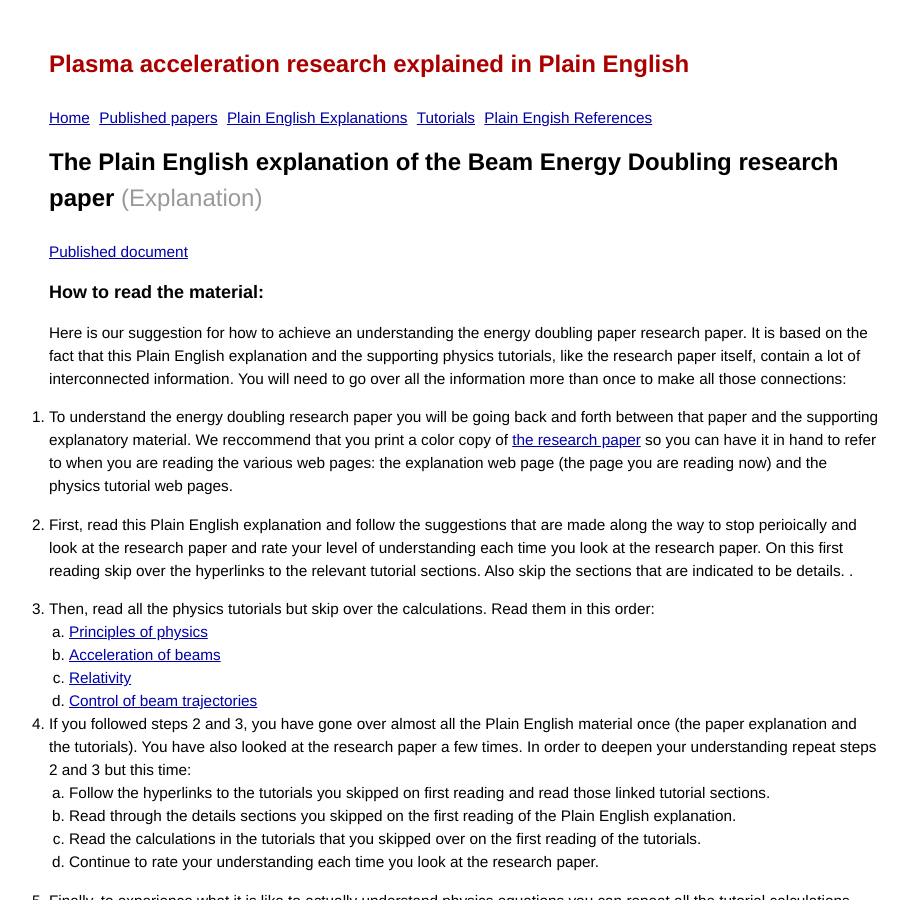
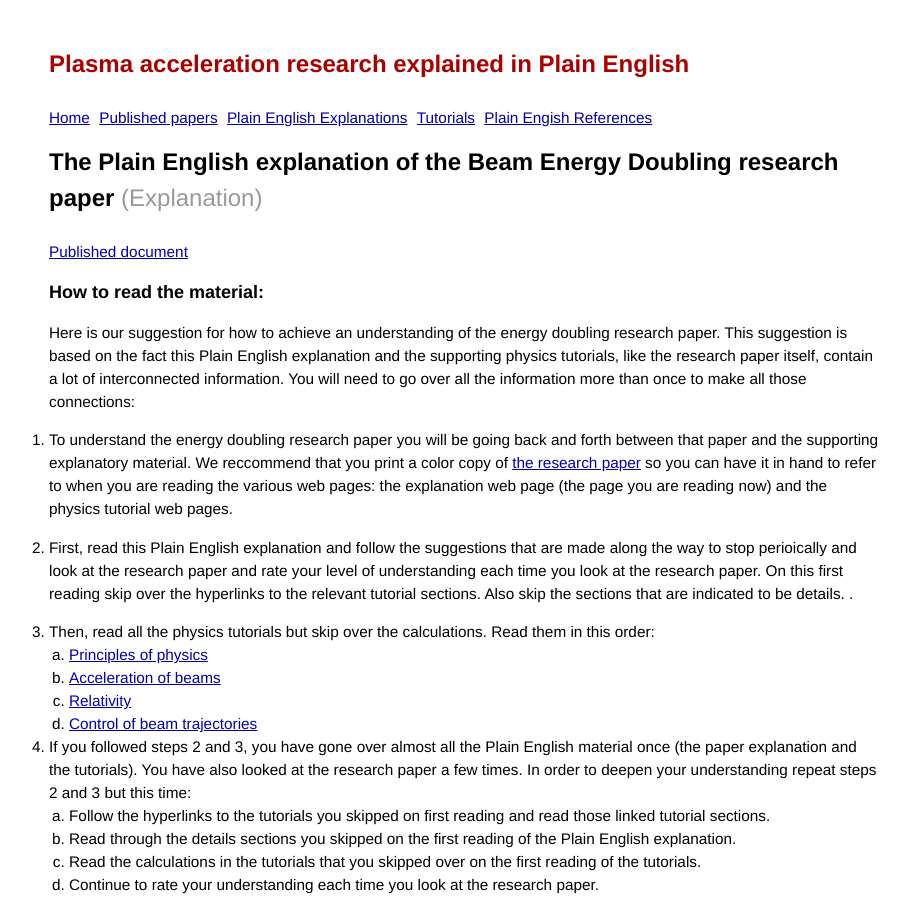
Before and after one commit to grbfacet/facet, a Jekyll site: the page built from energy-doubling-exposition.md, in a window 1280 px wide and 900 px high. Shown: the whole window, without its empty margins (176-1084 px from the left). Built offline with Jekyll 4.4.1, drawn with Linux system fonts in a browser that asks for light colours.

Commit message:
Update energy-doubling-exposition.md

```diff
--- a/energy-doubling-exposition.md
+++ b/energy-doubling-exposition.md
@@ -6,7 +6,7 @@ pagetype: explanation
 
 ### How to read the material:
 
-Here is our suggestion for how to achieve an understanding the energy doubling paper research paper. It is based on the fact that this Plain English explanation and the supporting physics tutorials, like the research paper itself, contain a lot of interconnected information. You will need to go over all the information more than once to make all those connections:
+Here is our suggestion for how to achieve an understanding of the energy doubling research paper. This suggestion is based on the fact this Plain English explanation and the supporting physics tutorials, like the research paper itself, contain a lot of interconnected information. You will need to go over all the information more than once to make all those connections:
 
 1. To understand the energy doubling research paper you will be going back and forth between that paper and the supporting explanatory material. We reccommend that you print a color copy of [the research paper](/slac-pub-12363.pdf) so you can have it in hand to refer to when you are reading the various web pages: the explanation web page (the page you are reading now) and the physics tutorial web pages.
 
```
